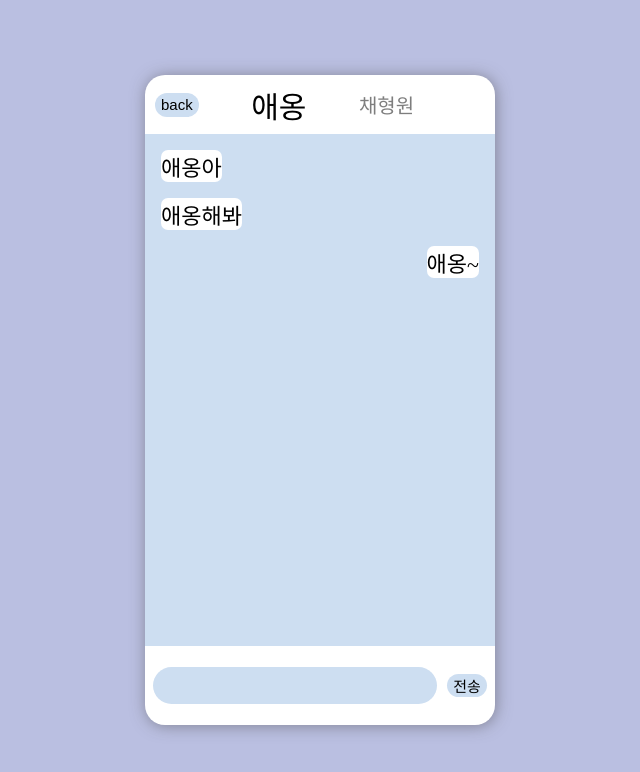
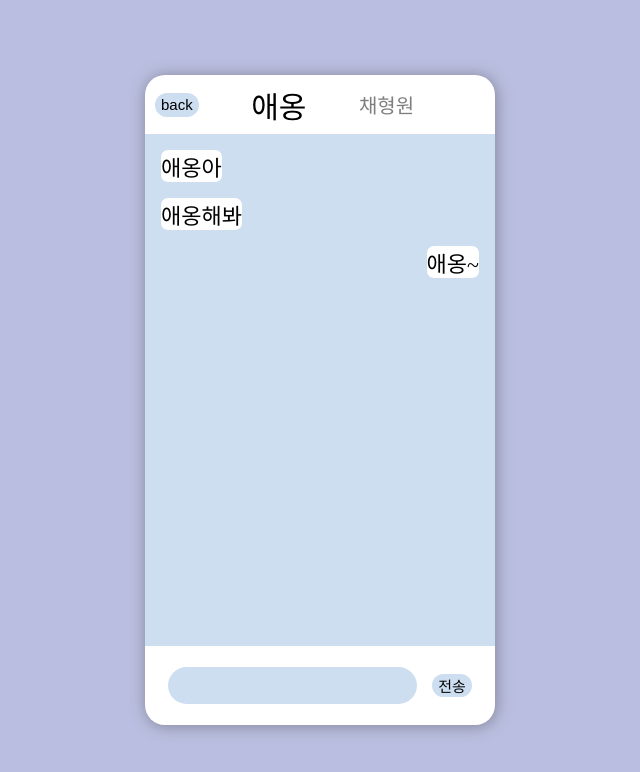
Before and after one commit to oyatplum/react-messenger-17th-Refactoring, a React (Create React App) app: page / in a window 1280 px wide. Shown: the top 772 px of the page, without its empty margins (320-960 px from the left). Built offline with nearby package versions, Linux system fonts and the light colour scheme; a web font is replaced by a local one.

Commit message:
feat: modify input component

```diff
--- a/src/chatting/InputChat.tsx
+++ b/src/chatting/InputChat.tsx
@@ -20,8 +20,9 @@ function InputChat() {
     setSelectedId(1);
   }
 
-  const submitText = (e: React.FormEvent<HTMLButtonElement>) => {
+  const submitText = (e: React.FormEvent<HTMLFormElement>) => {
     e.preventDefault();
+    console.log('submit?');
     if (text.trim()) {
       let newChat: Message = {
         userNum: selectedId,
@@ -34,39 +35,47 @@ function InputChat() {
   };
 
   const handleChange = (e: React.ChangeEvent<HTMLInputElement>) => {
+    console.log('change');
     setText(e.target.value);
   };
 
   return (
-    <Enter>
-      <InputText onSubmit={() => submitText} />
-      <EnterButton onChange={() => handleChange} value={text}>
-        전송
-      </EnterButton>
-    </Enter>
+    // <Enter>
+    <InputText onSubmit={() => submitText}>
+      <InputForm onChange={handleChange} value={text} />
+      <EnterButton>전송</EnterButton>
+    </InputText>
+    // </Enter>
   );
 }
-const Enter = styled.form`
+// const Enter = styled.form`
+//   backgorund-color: blue;
+//   height: 80px;
+//   display: flex;
+//   align-items: center;
+//   justify-content: center;
+// `;
+const InputForm = styled.input`
+  border: none;
+  background-color: rgb(205, 222, 241);
+  border-radius: 20px;
+  height: 35px;
+  font-size: 15px;
+  width: 70%;
+`;
+const EnterButton = styled.button`
+  border: none;
+  background: rgb(205, 222, 241);
+  border-radius: 20px;
+  margin-left: 15px;
+  font-size: 15px;
+`;
+const InputText = styled.div`
   backgorund-color: blue;
   height: 80px;
   display: flex;
   align-items: center;
   justify-content: center;
 `;
-const InputText = styled.input`
-  border: none;
-  background-color: rgb(205, 222, 241);
-  border-radius: 20px;
-  height: 35px;
-  font-size: 15px;
-  width: 80%;
-`;
-const EnterButton = styled.button`
-  border: none;
-  background: rgb(205, 222, 241);
-  border-radius: 20px;
-  margin-left: 10px;
-  font-size: 15px;
-`;
 
 export default InputChat;
```
